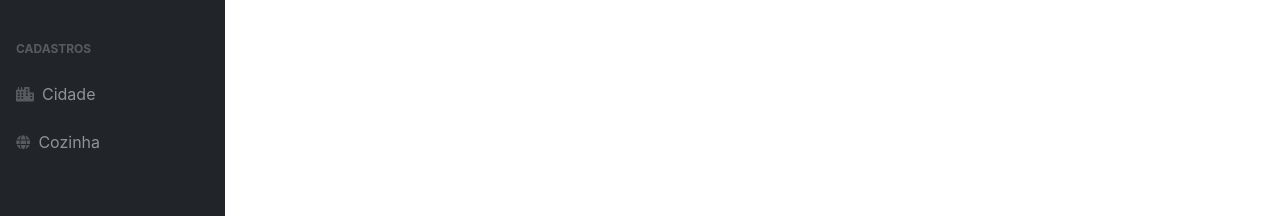
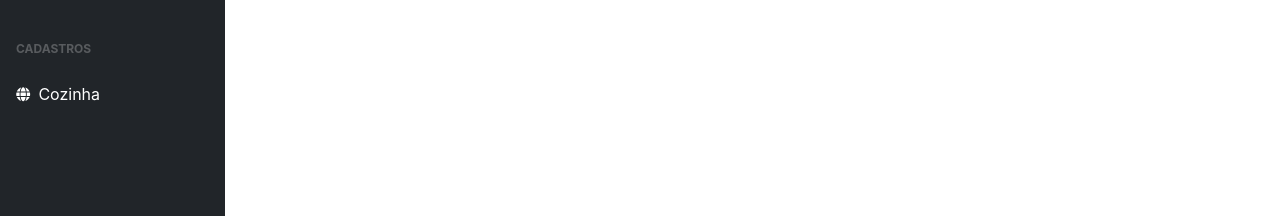
Before and after one commit to TalissonMelo/iFood-view, an Angular app: page /cozinha in a window 1280 px wide. Before the commit this address led to /. Shown: the part 150-366 px from the top of the page. Built offline with nearby package versions, Linux system fonts and the light colour scheme.

Commit message:
Modulo de Coziniha Configurado

```diff
--- a/src/app/cozinha/cozinha-routing.module.ts
+++ b/src/app/cozinha/cozinha-routing.module.ts
@@ -1,10 +1,12 @@
 import { NgModule } from '@angular/core';
-import { Routes, RouterModule } from '@angular/router';
+import { RouterModule, Routes } from '@angular/router';
 import { CozinhaFrmComponent } from './cozinha-frm/cozinha-frm.component';
+import { CozinhaComponent } from './cozinha/cozinha.component';
 
 
 const routes: Routes = [
-  {path: "cozinha-frm", component : CozinhaFrmComponent}
+  {path: "cozinha-frm", component : CozinhaFrmComponent},
+  {path: "cozinha", component: CozinhaComponent}
 ];
 
 @NgModule({
--- a/src/app/cozinha/cozinha.module.ts
+++ b/src/app/cozinha/cozinha.module.ts
@@ -3,15 +3,17 @@ import { CommonModule } from '@angular/common';
 
 import { CozinhaRoutingModule } from './cozinha-routing.module';
 import { CozinhaFrmComponent } from './cozinha-frm/cozinha-frm.component';
+import { CozinhaComponent } from './cozinha/cozinha.component';
 
 
 @NgModule({
-  declarations: [CozinhaFrmComponent],
+  declarations: [CozinhaFrmComponent, CozinhaComponent],
   imports: [
     CommonModule,
     CozinhaRoutingModule
   ], exports: [
-    CozinhaFrmComponent
+    CozinhaFrmComponent,
+    CozinhaComponent
   ]
 })
 export class CozinhaModule { }
--- /dev/null
+++ b/src/app/cozinha/cozinha/cozinha.component.html
@@ -0,0 +1 @@
+<p>cozinha works!</p>
--- /dev/null
+++ b/src/app/cozinha/cozinha/cozinha.component.ts
@@ -0,0 +1,14 @@
+import { Component, OnInit } from '@angular/core';
+
+@Component({
+  selector: 'app-cozinha',
+  templateUrl: './cozinha.component.html'
+})
+export class CozinhaComponent implements OnInit {
+
+  constructor() { }
+
+  ngOnInit(): void {
+  }
+
+}
--- a/src/app/template/sidebar/sidebar.component.html
+++ b/src/app/template/sidebar/sidebar.component.html
@@ -3,14 +3,11 @@
         <div class="sb-sidenav-menu">
             <div class="nav">
                 <div class="sb-sidenav-menu-heading">Principal</div>
-                <a class="nav-link" [routerLink]="['/']">
+                <a class="nav-link" focus="true" [routerLink]="['/']">
                     <div class="sb-nav-link-icon"><i class="fas fa-tachometer-alt"></i></div>Dashboard
                 </a>
                 <div class="sb-sidenav-menu-heading">Cadastros</div>
-                <a class="nav-link" [routerLink]="['/']">
-                    <div class="sb-nav-link-icon"><i class="fas fa-city"></i></div>Cidade
-                </a>
-                <a class="nav-link" [routerLink]="['/cozinha-frm']">
+                <a class="nav-link" [routerLink]="['/cozinha']">
                     <div class="sb-nav-link-icon"><i class="fas fa-globe"></i></div>Cozinha
                 </a>
             </div>
```
